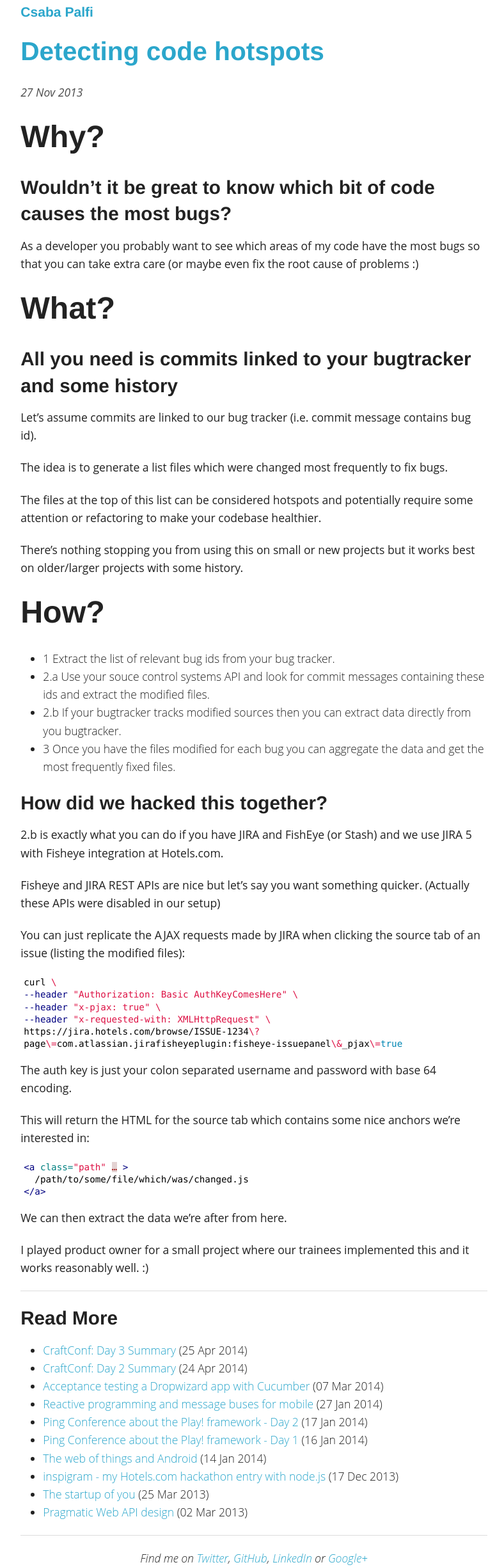
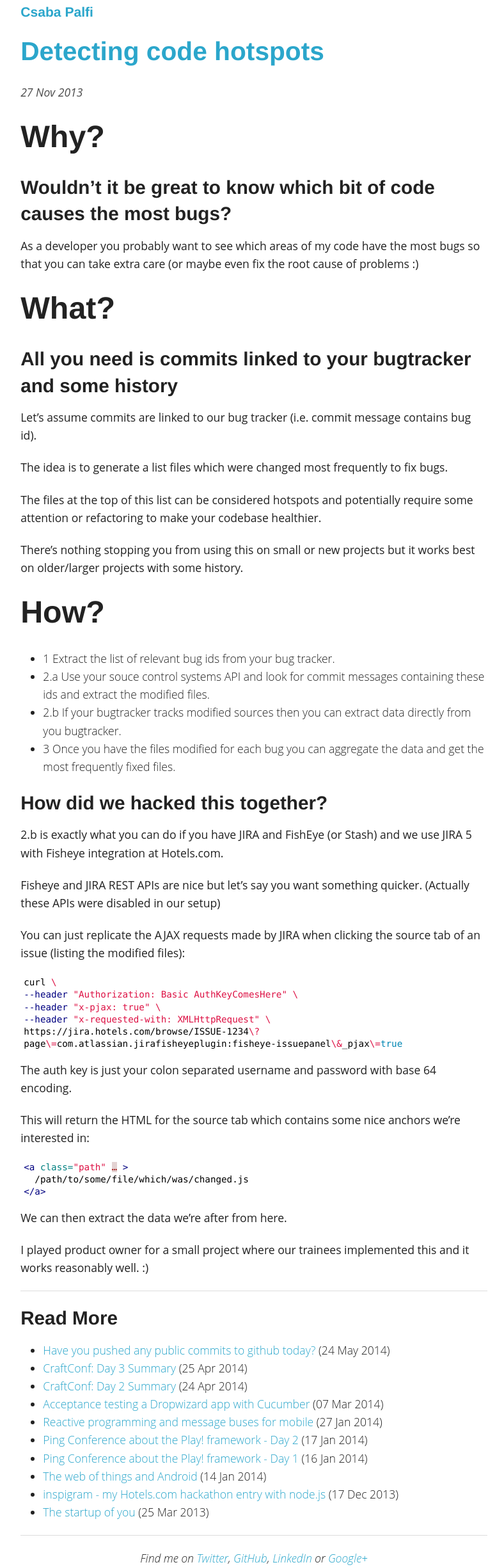
Before and after one commit to dublado/csabapalfi.github.io, a Jekyll site: the page built from _posts/2013-11-27-detecting-code-hotspots.md, in a window 1280 px wide. Shown: the whole page at 64% size, without its empty margins (243-1031 px from the left). Built offline with Jekyll 4.4.1, drawn with Linux system fonts in a browser that asks for light colours; Markdown is read by kramdown in place of the engine named in the settings; part of the change alters nothing that is shown.

Commit message:
post about github public activity fix

````diff
--- a/_includes/stylesheets/text.css
+++ b/_includes/stylesheets/text.css
@@ -63,3 +63,9 @@ footer {
 footer span {
     font-style: italic;
 }
+
+img {
+    display: block;
+    margin-left: auto;
+    margin-right: auto
+}
--- /dev/null
+++ b/_posts/2014-05-24-github-public-activity.md
@@ -0,0 +1,43 @@
+---
+title: "Have you pushed any public commits to github today?"
+layout: post
+summary: "Check your 'real' public github activity with bash"
+---
+
+## The good
+
+I love the github **contribution chart** on profile pages. You can get [bathroom tiles with that](https://twitter.com/mrdougal/statuses/442929113733410816) :)
+
+![github activity shower](/assets/images/github_activity_shower.png)
+
+It gives visual feedback and it's a great feeling to watch your streak going on for days. Or weeks! You should [push code every day right](http://ejohn.org/blog/write-code-every-day/)?
+
+## The bad
+
+The problem is that they **don't provide an accurate view** of your **public activity** if you're lucky enough that your company/client also uses github as their source control or you have private repos. If you couldn't care less about that -which is perfectly understandable- please stop reading now.
+
+![github activity includes private repos](/assets/images/github_acitivity_private_repos.png)
+
+Ever noticed the little lock in the top right corner of the chart. Hover over it and it confirms your worst nightmare: your public profile might not look as good as what you see when you're logged in. Just open your github profile in incognito mode and problem solved or read on for an ugly hack...
+
+## The ugly
+
+Drop the snippet below to your ```.bashrc``` or ```.zshrc``` and maybe even alias it to something short like ```gpa``` and voilà!
+
+```bash
+function github-public-activity {
+    LAST_PUBLIC_COMMIT=$(curl --silent  https://api.github.com/users/csabapalfi/events | grep created_at | sed -e "s/.* \"//" -e "s/T.*//"  | head -1)
+    TODAY=$(date +"%Y-%m-%d")
+
+    if [ "$LAST_PUBLIC_COMMIT" != "$TODAY" ]
+    then
+        echo "No public commit today!!"
+    else
+        echo "Relax. You contributed to open-source today."
+    fi
+}
+```
+
+Of course I don't want to keep opening my profile in incognito mode when github has an API and I have just read some [brilliant bash tips](http://robertmuth.blogspot.co.uk/2012/08/better-bash-scripting-in-15-minutes.html).
+
+> If it ain't broke. Fix it anyway. You might learn something new.
````
Also changed, not shown: assets/images/github_acitivity_private_repos.png (added), assets/images/github_activity_shower.png (added), 1 other file.
